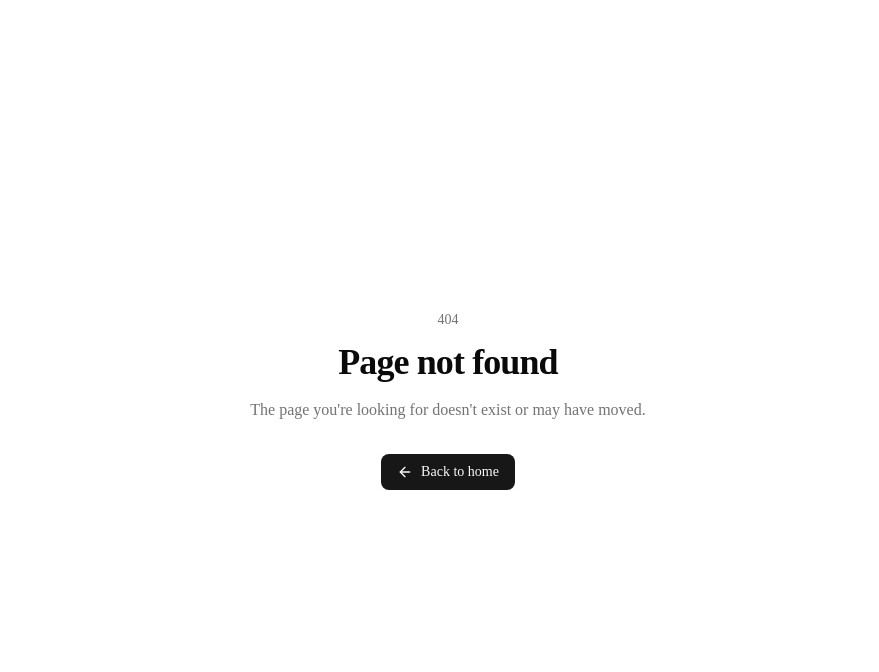
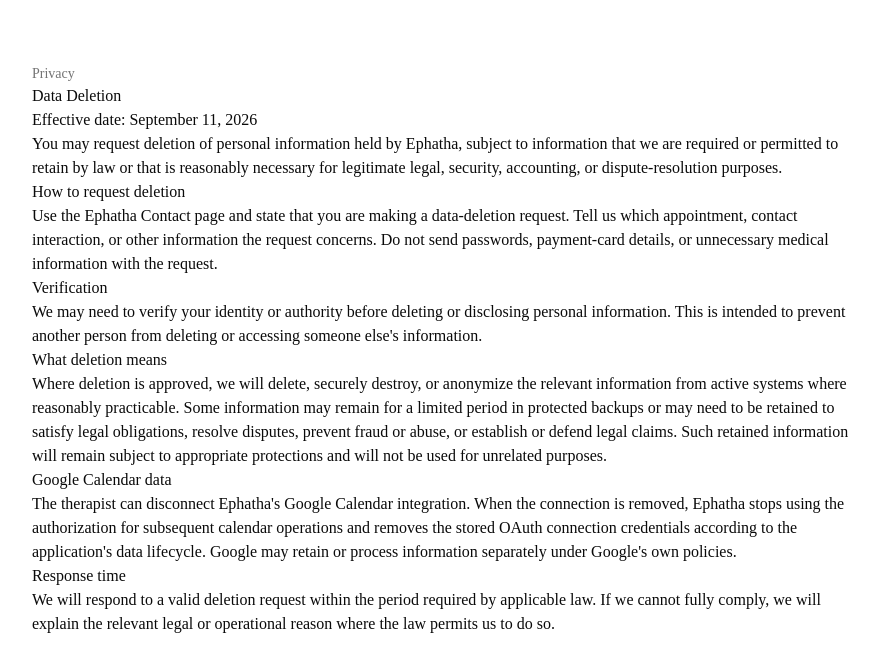
Before and after one commit to Praisepaul/MySLP, a Next.js app: page /data-deletion in a window 1280 px wide. Before the commit this address had no page. Shown: the top 672 px of the page, without its empty margins (192-1071 px from the left). Built offline with nearby package versions, Linux system fonts and the light colour scheme.

Commit message:
Add Ephatha data deletion page

```diff
--- /dev/null
+++ b/app/data-deletion/page.tsx
@@ -0,0 +1,44 @@
+export const metadata = {
+  title: "Data Deletion | Ephatha",
+  description: "How to request deletion of personal information from Ephatha.",
+};
+
+export default function DataDeletionPage() {
+  return (
+    <main className="mx-auto w-full max-w-4xl px-4 py-12 sm:px-6 lg:px-8 lg:py-16">
+      <article className="prose prose-neutral max-w-none dark:prose-invert">
+        <p className="text-sm font-medium text-muted-foreground">Privacy</p>
+        <h1>Data Deletion</h1>
+        <p className="lead">Effective date: September 11, 2026</p>
+        <p>
+          You may request deletion of personal information held by Ephatha, subject to information that we are required or permitted to retain by law or that is reasonably necessary for legitimate legal, security, accounting, or dispute-resolution purposes.
+        </p>
+
+        <h2>How to request deletion</h2>
+        <p>
+          Use the Ephatha Contact page and state that you are making a data-deletion request. Tell us which appointment, contact interaction, or other information the request concerns. Do not send passwords, payment-card details, or unnecessary medical information with the request.
+        </p>
+
+        <h2>Verification</h2>
+        <p>
+          We may need to verify your identity or authority before deleting or disclosing personal information. This is intended to prevent another person from deleting or accessing someone else's information.
+        </p>
+
+        <h2>What deletion means</h2>
+        <p>
+          Where deletion is approved, we will delete, securely destroy, or anonymize the relevant information from active systems where reasonably practicable. Some information may remain for a limited period in protected backups or may need to be retained to satisfy legal obligations, resolve disputes, prevent fraud or abuse, or establish or defend legal claims. Such retained information will remain subject to appropriate protections and will not be used for unrelated purposes.
+        </p>
+
+        <h2>Google Calendar data</h2>
+        <p>
+          The therapist can disconnect Ephatha's Google Calendar integration. When the connection is removed, Ephatha stops using the authorization for subsequent calendar operations and removes the stored OAuth connection credentials according to the application's data lifecycle. Google may retain or process information separately under Google's own policies.
+        </p>
+
+        <h2>Response time</h2>
+        <p>
+          We will respond to a valid deletion request within the period required by applicable law. If we cannot fully comply, we will explain the relevant legal or operational reason where the law permits us to do so.
+        </p>
+      </article>
+    </main>
+  );
+}
```
